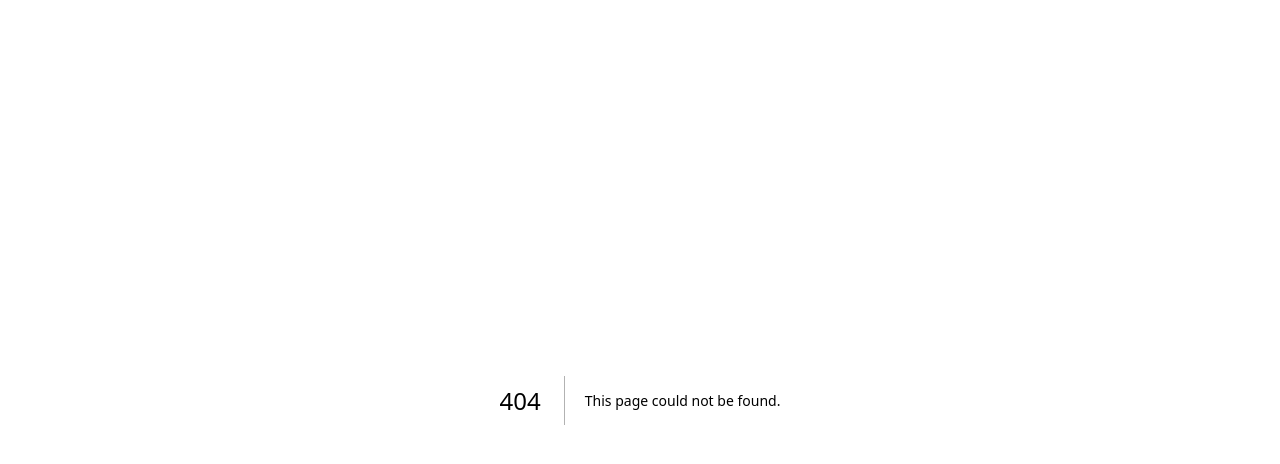
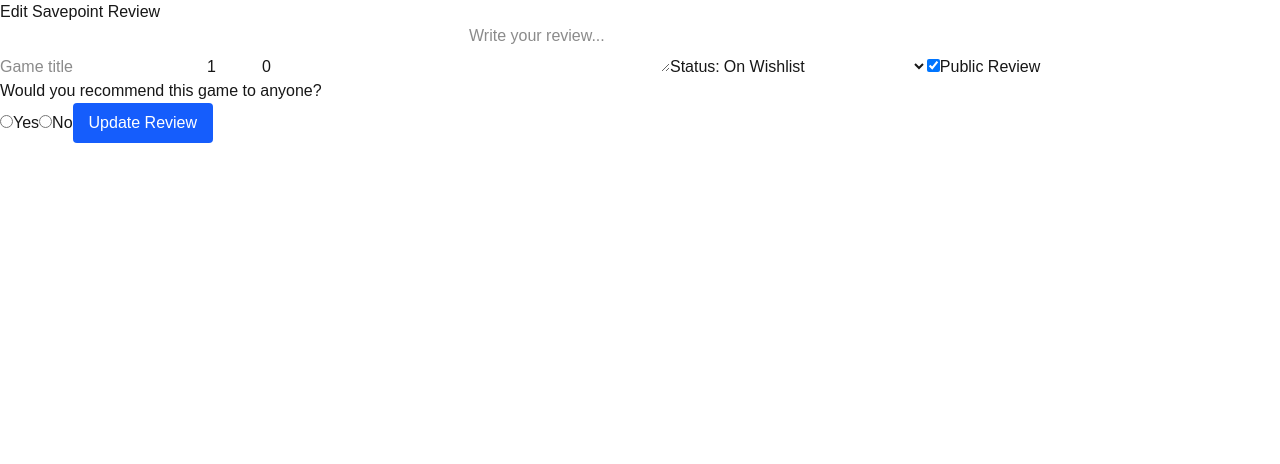
Before and after one commit to JonesJ74/savept_app, a Next.js app: page /reviews/edit/1 in a window 1280 px wide. Before the commit this address had no page. Shown: the top 464 px of the page. Built offline with nearby package versions, Linux system fonts and the light colour scheme; no server answers; the database is empty.

Commit message:
Edit page added, full CRUD functionality

```diff
--- /dev/null
+++ b/src/app/reviews/edit/[id]/page.tsx
@@ -0,0 +1,175 @@
+'use client'
+
+import { useState, useEffect } from "react";
+import { FormEvent } from "react";
+import { supabase } from "@/lib/supabaseClient";
+import { useRouter, useParams } from "next/navigation";
+
+
+
+type gameStatus =
+    | "Currently Playing"
+    | "Played but Not Completed"
+    | "Dropped"
+    | "Completed"
+    | "On Wishlist"
+
+
+export default function EditReviewPage (){
+    const params  = useParams()
+    const id = params.id as string;
+    const router = useRouter()
+
+    //review variables
+    const[gameTitle, setGameTitle] = useState("");
+    const[hoursPlayed, setHoursPlayed] = useState(0);
+    const[rating, setRating] = useState(1);
+    const[reviewText, setReviewText] = useState("");
+    const[recommend, setRecommend] = useState<boolean | null>(null);
+    const[isPublic, setIsPublic] = useState(true);
+    const[status, setStatus] = useState<gameStatus>("On Wishlist");
+    const[loading, setLoading] = useState(true);
+
+    useEffect(() => {
+        const fetchReview = async () => {
+            const {data, error} = await supabase
+            .from("reviews")
+            .select("*")
+            .eq("id", id)
+            .single()
+
+            if (error) {
+                console.error("There was an error fetching the reviews:", error)
+            } else {
+                setGameTitle(data.game_title)
+                setRating(data.rating)
+                setReviewText(data.review_text)
+                setStatus(data.status)
+            }
+            setLoading(false)
+        }
+        fetchReview()
+    }, [id])
+
+    const handleUpdate = async (e: React.FormEvent) => {
+        e.preventDefault()
+        const { error } = await supabase
+        .from("reviews")
+        .update({
+            game_title: gameTitle,
+            rating,
+            review_text: reviewText,
+            status: status,
+            hours_played: hoursPlayed,
+            recommended: recommend,
+            is_public: isPublic
+        })
+        .eq("id", id)
+
+        if (error) {
+            console.error("Error updating review", error)
+            return
+        }
+
+    router.push("/dashboard")
+    }
+    return (
+        <div>
+            <h1>Edit Savepoint Review</h1>
+
+            <form onSubmit={handleUpdate}>
+                <input
+                    type="text"
+                    placeholder="Game title"
+                    value={gameTitle}
+                    onChange={(e) => setGameTitle(e.target.value)}
+                    required
+                />
+
+                <input
+                    type="number"
+                    min="1"
+                    max="10"
+                    placeholder="Rating"
+                    value={rating}
+                    onChange={(e) => setRating(Number(e.target.value))}
+                />
+
+                <input
+                    type="number"
+                    min="0"
+                    placeholder="Number of Hours Played"
+                    value={hoursPlayed}
+                    onChange={(e) => setHoursPlayed(Number(e.target.value))}
+                />
+
+                <textarea
+                    placeholder="Write your review..."
+                    value={reviewText}
+                    onChange={(e) => setReviewText(e.target.value)}
+                />
+
+
+                <label>Status:</label>
+                <select
+                    value={status}
+                    onChange={(e) => setStatus(e.target.value as gameStatus)}
+                >
+                    <option value="Currently Playing">Currently Playing</option>
+                    <option value="Played but Not Completed">Played but Not Completed</option>
+                    <option value="Completed">Completed</option>
+                    <option value="Dropped">Dropped</option>
+                    <option value="On Wishlist">On Wishlist</option>
+                </select>
+
+
+
+                <label>
+                <input
+                    type="checkbox"
+                    checked={isPublic}
+                    onChange={(e) => setIsPublic(e.target.checked)}
+                />
+                Public Review
+                </label>
+
+                <div>
+                    <p>Would you recommend this game to anyone?</p>
+
+                    <label>
+                        <input
+                            type="radio"
+                            name="recommended"
+                            checked={recommend==true}
+                            onChange={() => setRecommend(true)}
+                            />
+                    Yes
+                    </label>
+
+                    <label>
+                    <input
+                        type="radio"
+                        name="recommended"
+                        checked={recommend === false}
+                        onChange={() => setRecommend(false)}
+                    />
+                    No
+                    </label>
+
+                    <button
+                        type="submit"
+                        disabled={loading}
+                        className="bg-blue-600 text-white px-4 py-2 rounded"
+                    >
+                        Update Review
+                    </button>
+                </div>
+
+
+
+
+            </form>
+        </div>
+    );
+
+}
--- /dev/null
+++ b/src/components/reviews/editCard.tsx
@@ -0,0 +1,12 @@
+import Link from "next/link"
+
+export default function EditReviews ({ id }: {id: string}) {
+    return (
+        <Link
+        href={`/reviews/edit/${id}`}
+        className="bg-yellow-500 text-white px-3 py-1 rounded"
+        >
+            Edit Review
+        </Link>
+    )
+}
--- a/src/components/reviews/reviewCard.tsx
+++ b/src/components/reviews/reviewCard.tsx
@@ -1,4 +1,5 @@
 import DeleteCard from "./delete"
+import EditReview from "./editCard"
 
 export default function ReviewCard({ review }: any) {
   return (
@@ -10,6 +11,7 @@ export default function ReviewCard({ review }: any) {
 
 
         <div className="flex gap-3 mt-3">
+          <EditReview id={review.id} />
           <DeleteCard id={review.id} />
         </div>
         </div>
```
